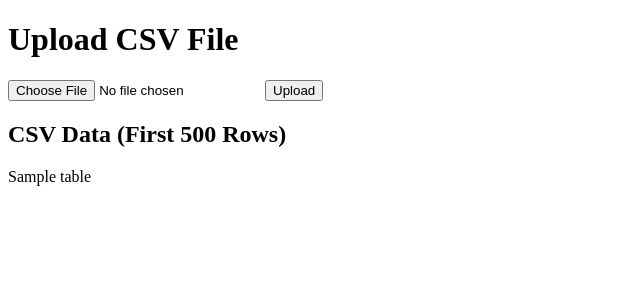
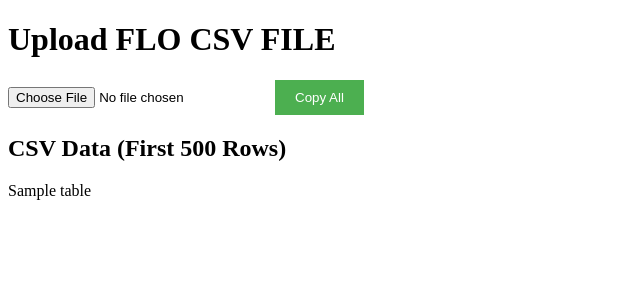
Before and after one commit to xprax/csv, a Flask app: template templates/index.html in a window 1280 px wide. Shown: the top 300 px of the page, without its empty margins (0-640 px from the left). Run offline with Flask 3, Linux system fonts and the light colour scheme; the template is opened without the code that fills it: most values are stand-ins (such as "Sample title", 1, 10 or a date in 2020).

Commit message:
Update index.html and other files

```diff
--- a/templates/index.html
+++ b/templates/index.html
@@ -14,19 +14,91 @@
             padding: 8px;
             text-align: left;
         }
+        .button-container {
+            margin-top: 20px;
+        }
+        .copy-button {
+            padding: 10px 20px;
+            background-color: #4CAF50;
+            color: white;
+            border: none;
+            cursor: pointer;
+            margin-left: 10px;
+        }
+        .popup {
+            visibility: hidden;
+            background-color: #4CAF50;
+            color: white;
+            text-align: center;
+            border-radius: 5px;
+            padding: 10px;
+            position: fixed;
+            z-index: 1;
+            right: 20px;
+            bottom: 30px;
+            margin-right: 20px;
+        }
+        .show {
+            visibility: visible;
+            -webkit-animation: fadein 0.5s, fadeout 0.5s 2.5s;
+            animation: fadein 0.5s, fadeout 0.5s 2.5s;
+        }
+        @-webkit-keyframes fadein {
+            from {bottom: 0; opacity: 0;}
+            to {bottom: 30px; opacity: 1;}
+        }
+        @keyframes fadein {
+            from {bottom: 0; opacity: 0;}
+            to {bottom: 30px; opacity: 1;}
+        }
+        @-webkit-keyframes fadeout {
+            from {bottom: 30px; opacity: 1;}
+            to {bottom: 0; opacity: 0;}
+        }
+        @keyframes fadeout {
+            from {bottom: 30px; opacity: 1;}
+            to {bottom: 0; opacity: 0;}
+        }
     </style>
 </head>
 <body>
-    <h1>Upload CSV File</h1>
-    <form action="{{ url_for('upload_file') }}" method="post" enctype="multipart/form-data">
-        <input type="file" name="file">
-        <input type="submit" value="Upload">
-    </form>
+    <h1>Upload FLO CSV FILE</h1>
+    <div class="button-container">
+        <form id="upload-form" action="{{ url_for('upload_file') }}" method="post" enctype="multipart/form-data" style="display: inline;">
+            <input type="file" name="file" id="file-input">
+        </form>
+        <button class="copy-button" onclick="copyTableData()" id="copy-button" style="display: none;">Copy All</button>
+    </div>
     {% if tables %}
         <h2>CSV Data (First 500 Rows)</h2>
         {% for table in tables %}
             {{ table|safe }}
         {% endfor %}
     {% endif %}
+    <div id="popup" class="popup">Data copied to clipboard</div>
+    <script>
+        document.getElementById('file-input').addEventListener('change', function() {
+            document.getElementById('upload-form').submit();
+        });
+
+        function copyTableData() {
+            var range = document.createRange();
+            range.selectNode(document.querySelector('.data'));
+            window.getSelection().removeAllRanges(); // clear current selection
+            window.getSelection().addRange(range); // to select text
+            document.execCommand("copy");
+            window.getSelection().removeAllRanges(); // to deselect
+
+            // Show the popup
+            var popup = document.getElementById('popup');
+            popup.classList.add("show");
+            setTimeout(function() { popup.classList.remove("show"); }, 3000);
+        }
+
+        // Show copy button if data is available
+        {% if tables %}
+            document.getElementById('copy-button').style.display = 'inline-block';
+        {% endif %}
+    </script>
 </body>
 </html>
```
